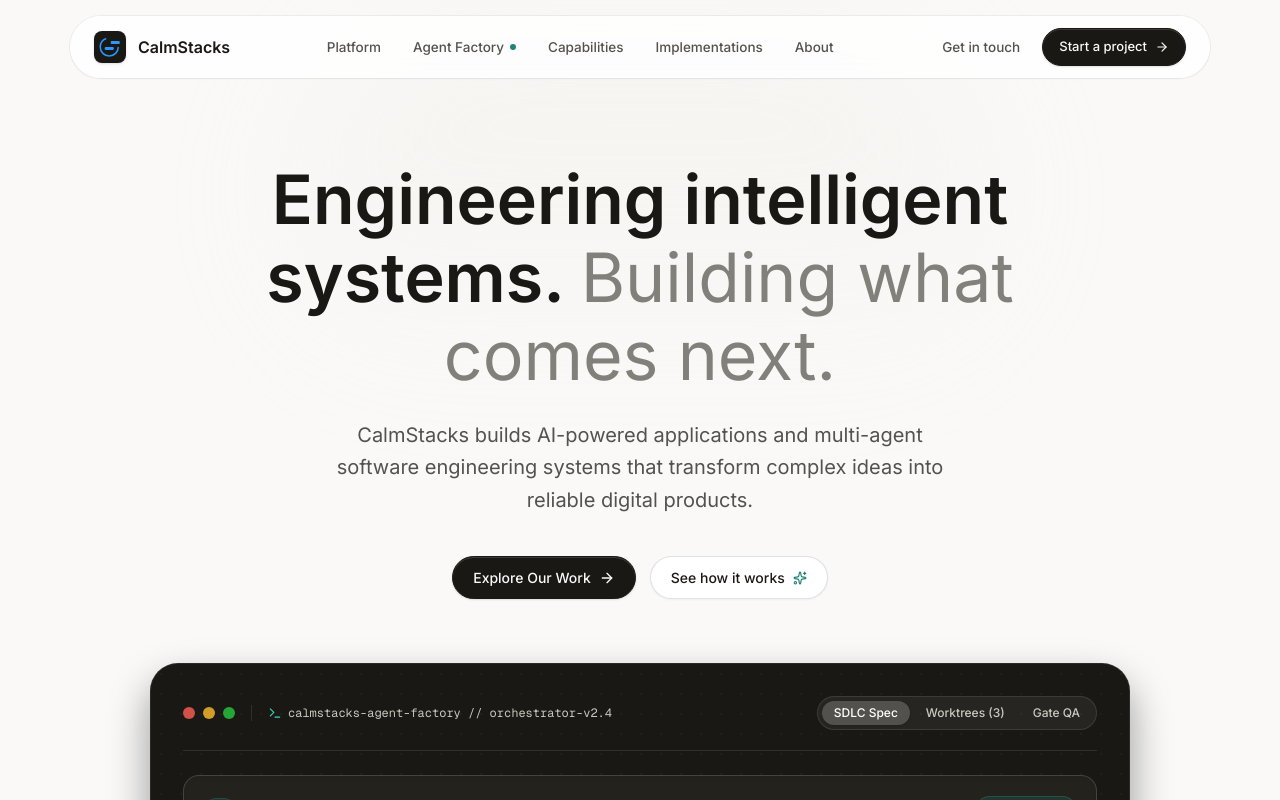
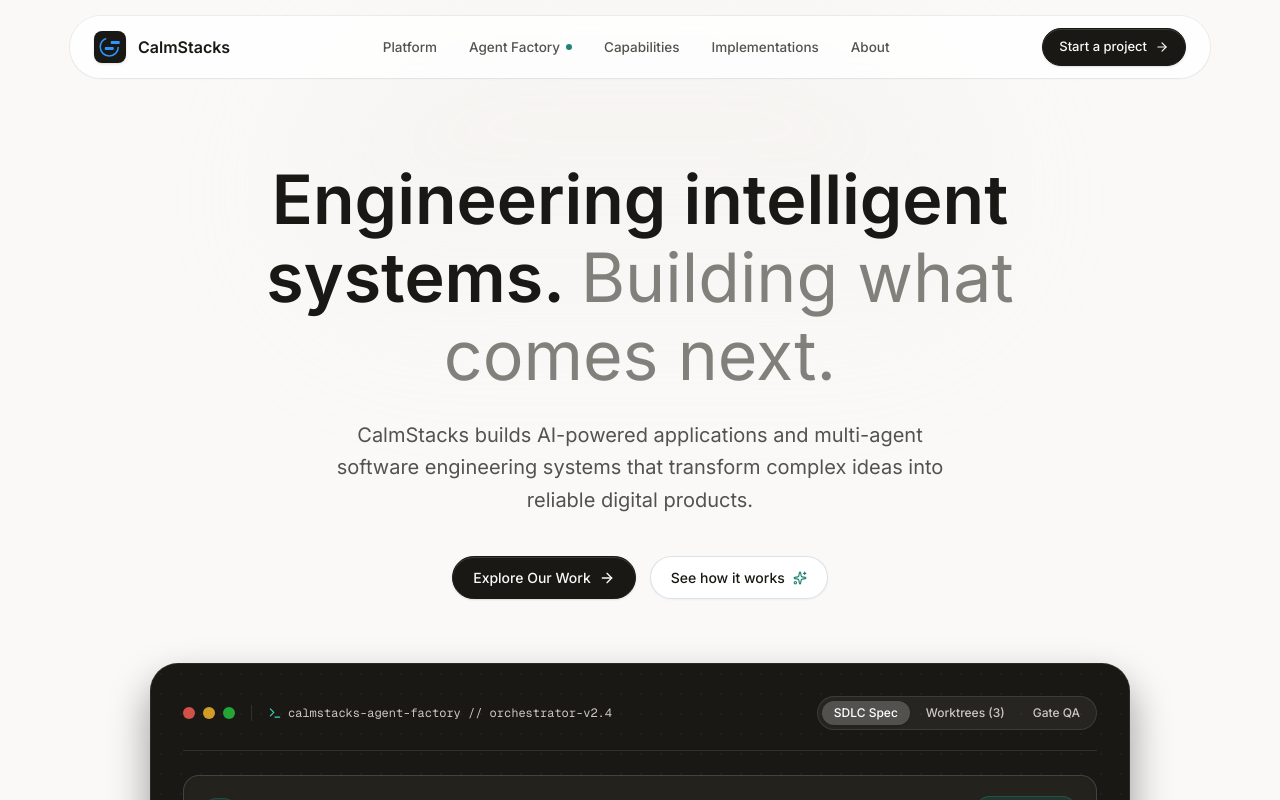
Before and after one commit to Arilsrinivas/calmstacks-website-v2, a Next.js app: page / in a window 1280 px wide. Shown: the top 800 px of the page. Built offline with nearby package versions, Linux system fonts and the light colour scheme.

Commit message:
Remove Get in touch button in navbar

```diff
--- a/src/components/Navbar.tsx
+++ b/src/components/Navbar.tsx
@@ -78,12 +78,6 @@
         <div className="flex items-center gap-2.5">
           <Link
             href="#contact"
-            className="hidden sm:inline-flex items-center text-[13.5px] font-medium text-[#54524E] hover:text-[#1A1814] px-3 py-1.5 transition-colors"
-          >
-            Get in touch
-          </Link>
-          <Link
-            href="#contact"
             className="pf-btn-primary !text-[13px] !py-2 !px-4"
           >
             <span>Start a project</span>
```
